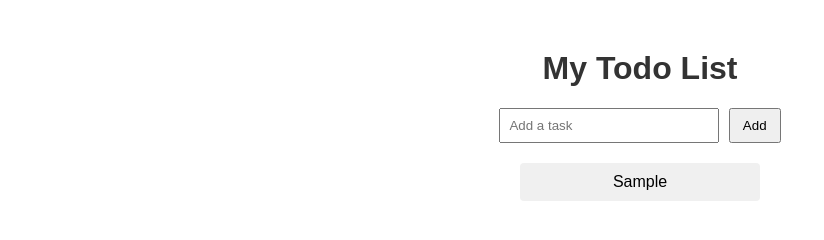
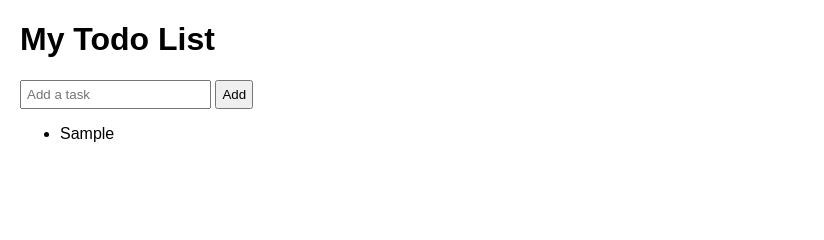
Before and after one commit to ELAKIYA-C7/To-Do, a plain HTML site: page index.html in a window 1280 px wide. Both pictures are taken after typing "Sample" into the empty fields and a click on the button "Add". Shown: the whole page, without its empty margins (0-824 px from the left). Drawn offline with Linux system fonts and the light colour scheme.

```diff
--- a/style.css
+++ b/style.css
@@ -1,43 +1,4 @@
-body {
-    font-family: Arial, sans-serif;
-    text-align: center;
-    margin: 50px;
-}
-
-h1 {
-    color: #333;
-}
-
-.todo-container {
-    margin-bottom: 20px;
-}
-
-input {
-    padding: 8px;
-    width: 200px;
-}
-
-button {
-    padding: 8px 12px;
-    margin-left: 5px;
-    cursor: pointer;
-}
-
-ul {
-    list-style-type: none;
-    padding: 0;
-}
-
-li {
-    background: #f0f0f0;
-    margin: 5px auto;
-    padding: 10px;
-    width: 220px;
-    cursor: pointer;
-    border-radius: 4px;
-    transition: 0.2s;
-}
-
-li:hover {
-    background: #dcdcdc;
-}
+body { font-family: Arial; margin: 20px; }
+input { padding: 5px; }
+button { padding: 5px; }
+li { margin: 5px 0; }
```
